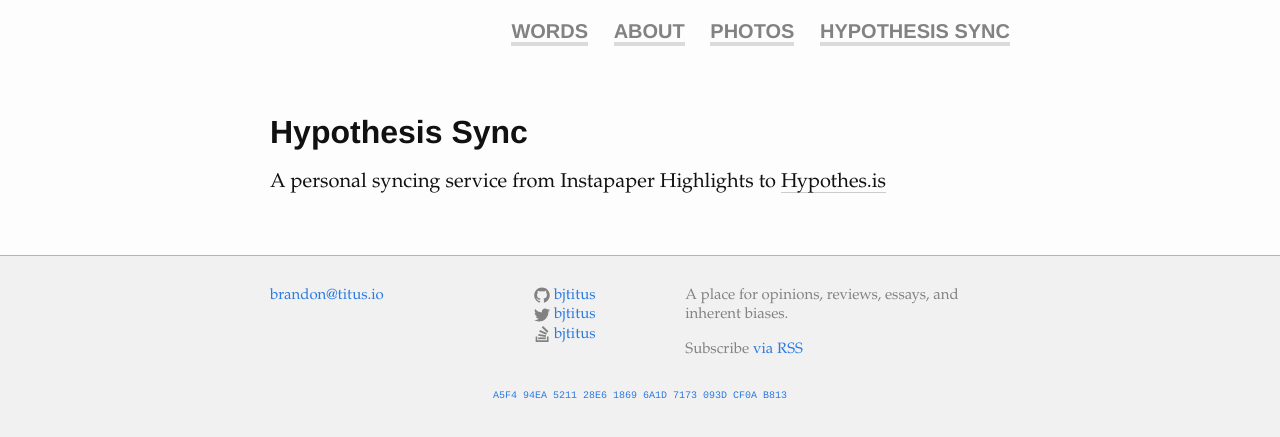
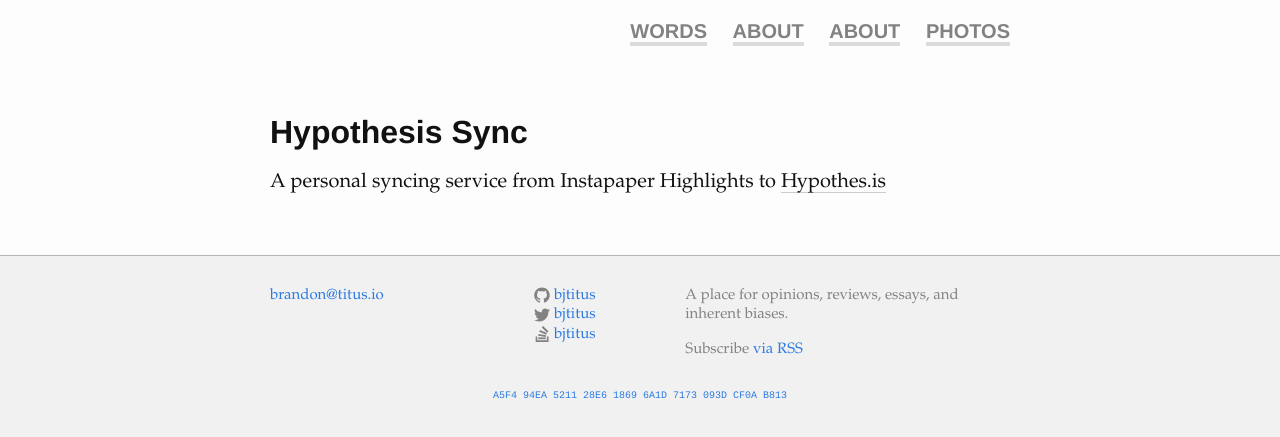
Before and after one commit to bjtitus/bjtitus.github.com, a Jekyll site: the page built from hypothesis_sync.md, in a window 1280 px wide. Shown: the top 437 px of the page. Built offline with Jekyll 4.4.1, drawn with Linux system fonts in a browser that asks for light colours; our own code applies the rules of GitHub Pages for plain Markdown files.

Commit message:
Update hypothesis_sync.md

```diff
--- a/hypothesis_sync.md
+++ b/hypothesis_sync.md
@@ -1,3 +1,9 @@
+---
+layout: page
+title: About
+permalink: /hypothesis_sync/
+---
+
 ## Hypothesis Sync
 
 A personal syncing service from Instapaper Highlights to [Hypothes.is](https://web.hypothes.is)
```
